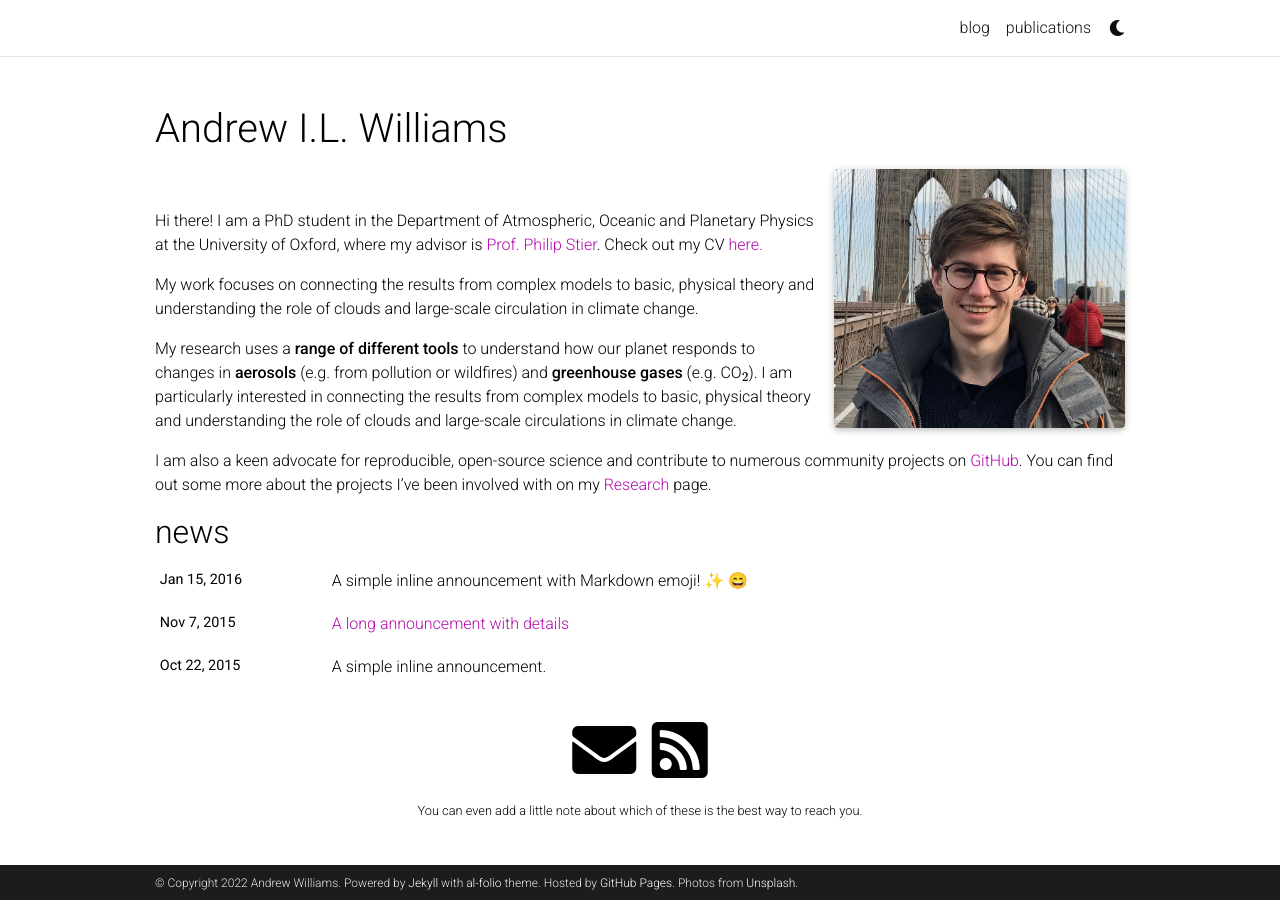
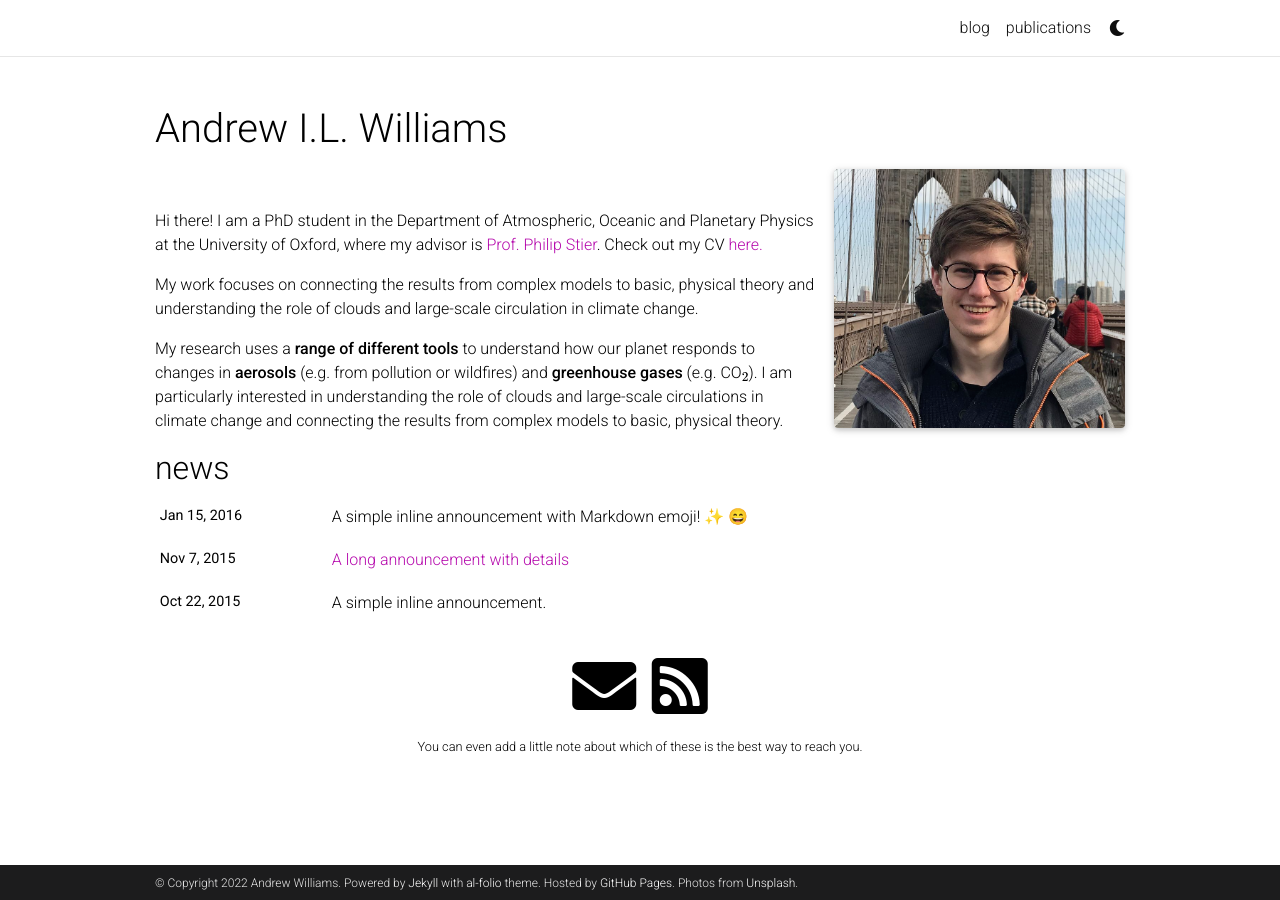
Before and after one commit to AndrewILWilliams/OLD_andrewwilliams3142.github.io, a Jekyll site: the page built from _pages/about.md, in a window 1280 px wide. Built offline with Jekyll 4.4.1, drawn with Linux system fonts in a browser that asks for light colours; full-size pictures stand in for the smaller copies a plugin makes; emoji names are drawn with the system emoji font; comment, search, counter and statistics services are not loaded; a style sheet for code colours, icons or effects is not loaded.

Commit message:
Update about.md

```diff
--- a/_pages/about.md
+++ b/_pages/about.md
@@ -20,6 +20,4 @@
 
 My work focuses on connecting the results from complex models to basic, physical theory and understanding the role of clouds and large-scale circulation in climate change.
 
-My research uses a **range of different tools** to understand how our planet responds to changes in **aerosols** (e.g. from pollution or wildfires) and **greenhouse gases** (e.g. CO$$ _{2} $$). I am particularly interested in connecting the results from complex models to basic, physical theory and understanding the role of clouds and large-scale circulations in climate change.
-
-I am also a keen advocate for reproducible, open-source science and contribute to numerous community projects on [GitHub](https://github.com/AndrewWilliams3142){:target="\_blank"}. You can find out some more about the projects I've been involved with on my [Research](https://andrewwilliams3142.github.io/research/) page.
+My research uses a **range of different tools** to understand how our planet responds to changes in **aerosols** (e.g. from pollution or wildfires) and **greenhouse gases** (e.g. CO$$ _{2} $$). I am particularly interested in understanding the role of clouds and large-scale circulations in climate change and connecting the results from complex models to basic, physical theory.
```
